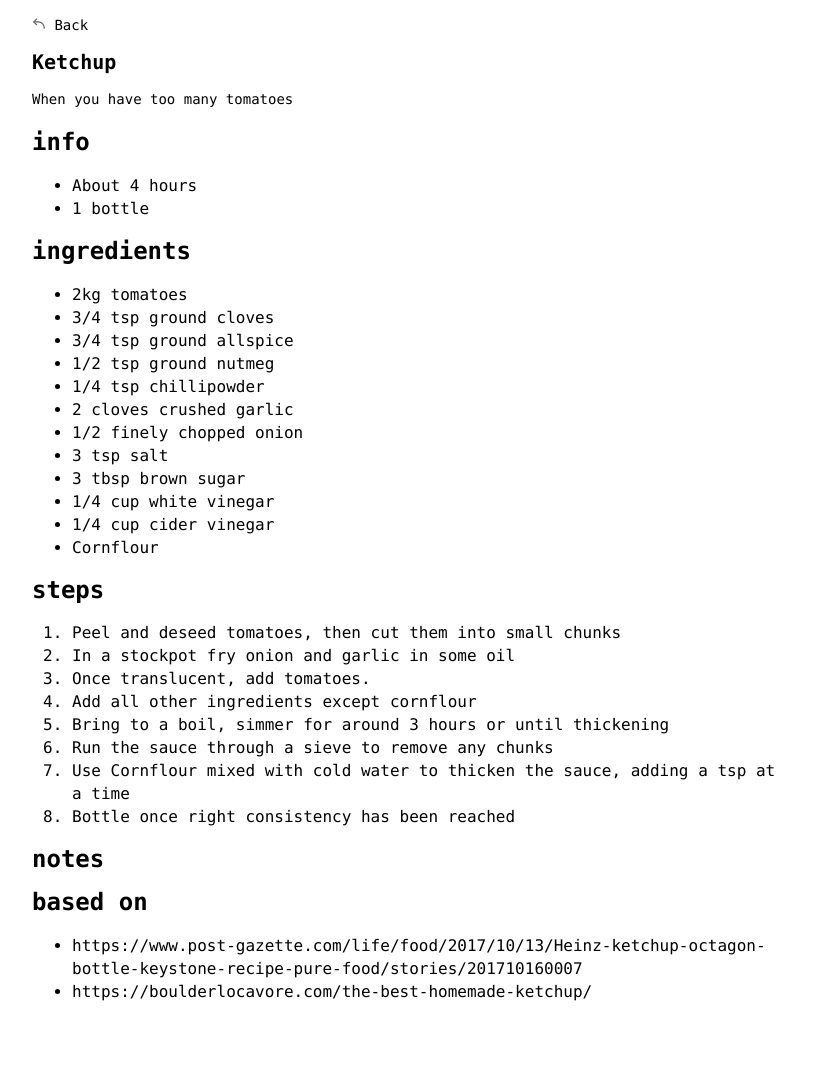
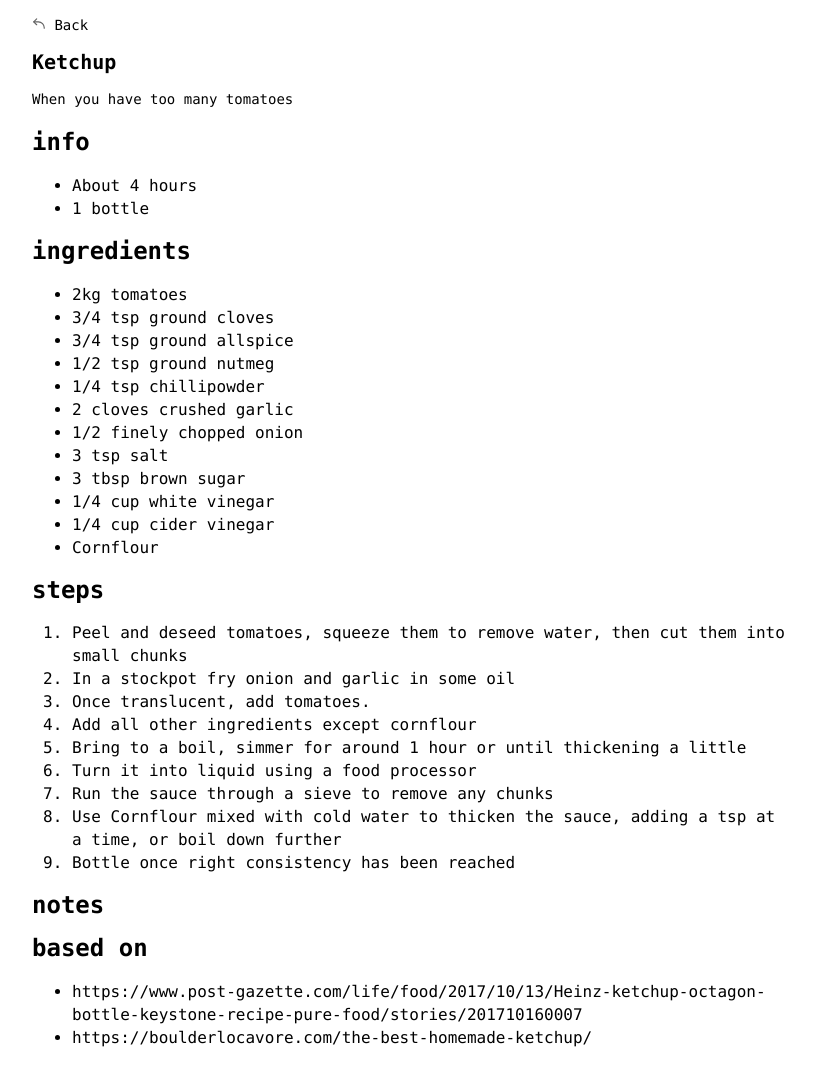
Before and after one commit to curdin/recipes, a Jekyll site: the page built from _recipes/ketchup.md, in a window 1280 px wide. Shown: the whole page, without its empty margins (228-1043 px from the left). Built offline with Jekyll 4.4.1, drawn with Linux system fonts in a browser that asks for light colours; before the commit the page ends 1019 px from its top, so only the background shows below that.

Commit message:
Add food processor step

```diff
--- a/_recipes/ketchup.md
+++ b/_recipes/ketchup.md
@@ -28,14 +28,15 @@ desc: When you have too many tomatoes
 ## steps
 
 {:.steps}
-1. Peel and deseed tomatoes, then cut them into small chunks
+1. Peel and deseed tomatoes, squeeze them to remove water, then cut them into small chunks
 2. In a stockpot fry onion and garlic in some oil
 3. Once translucent, add tomatoes.
 4. Add all other ingredients except cornflour
-5. Bring to a boil, simmer for around 3 hours or until thickening
-6. Run the sauce through a sieve to remove any chunks
-7. Use Cornflour mixed with cold water to thicken the sauce, adding a tsp at a time
-8. Bottle once right consistency has been reached
+5. Bring to a boil, simmer for around 1 hour or until thickening a little
+6. Turn it into liquid using a food processor
+7. Run the sauce through a sieve to remove any chunks
+8. Use Cornflour mixed with cold water to thicken the sauce, adding a tsp at a time, or boil down further
+9. Bottle once right consistency has been reached
 
 ## notes
 
```
